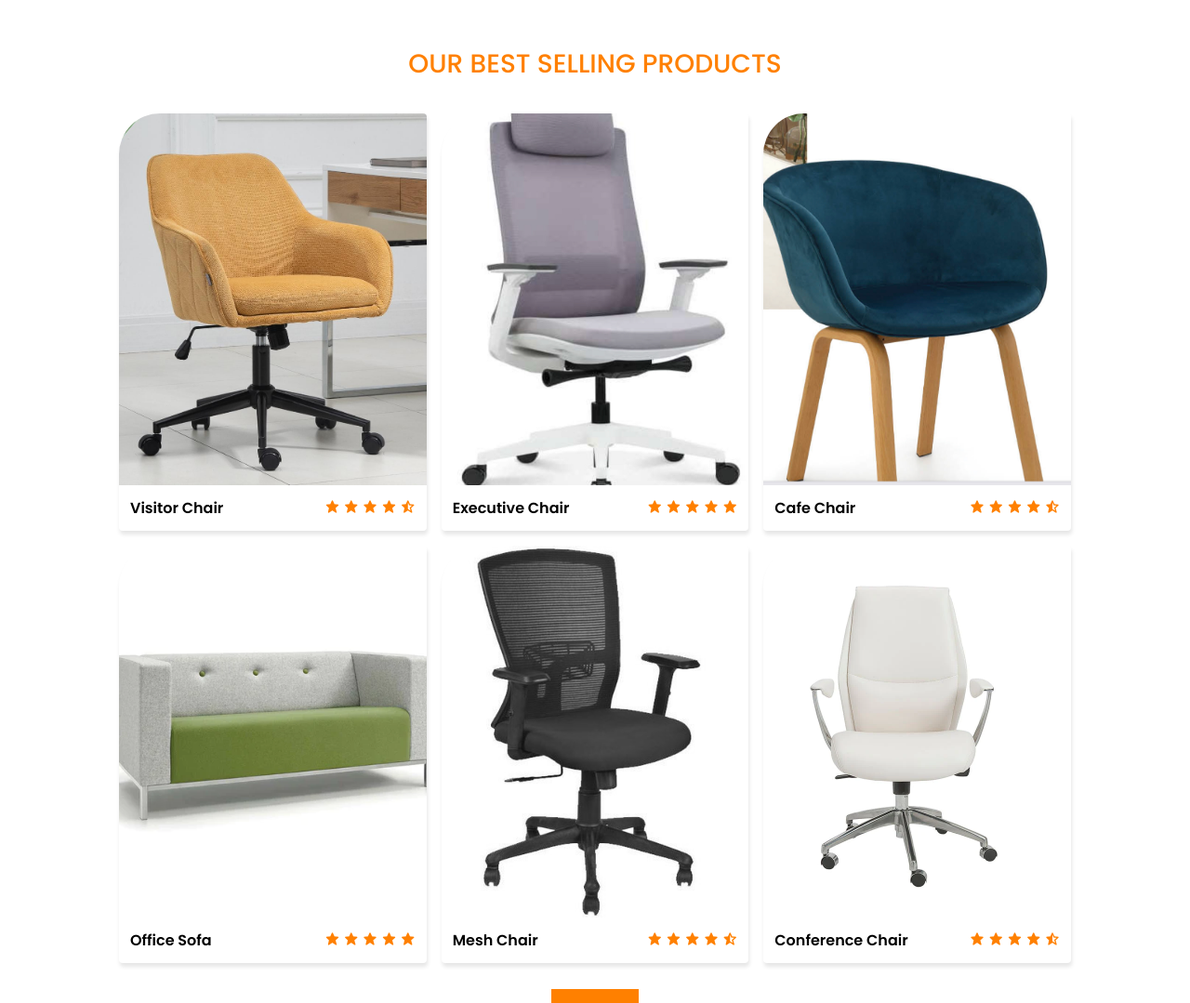
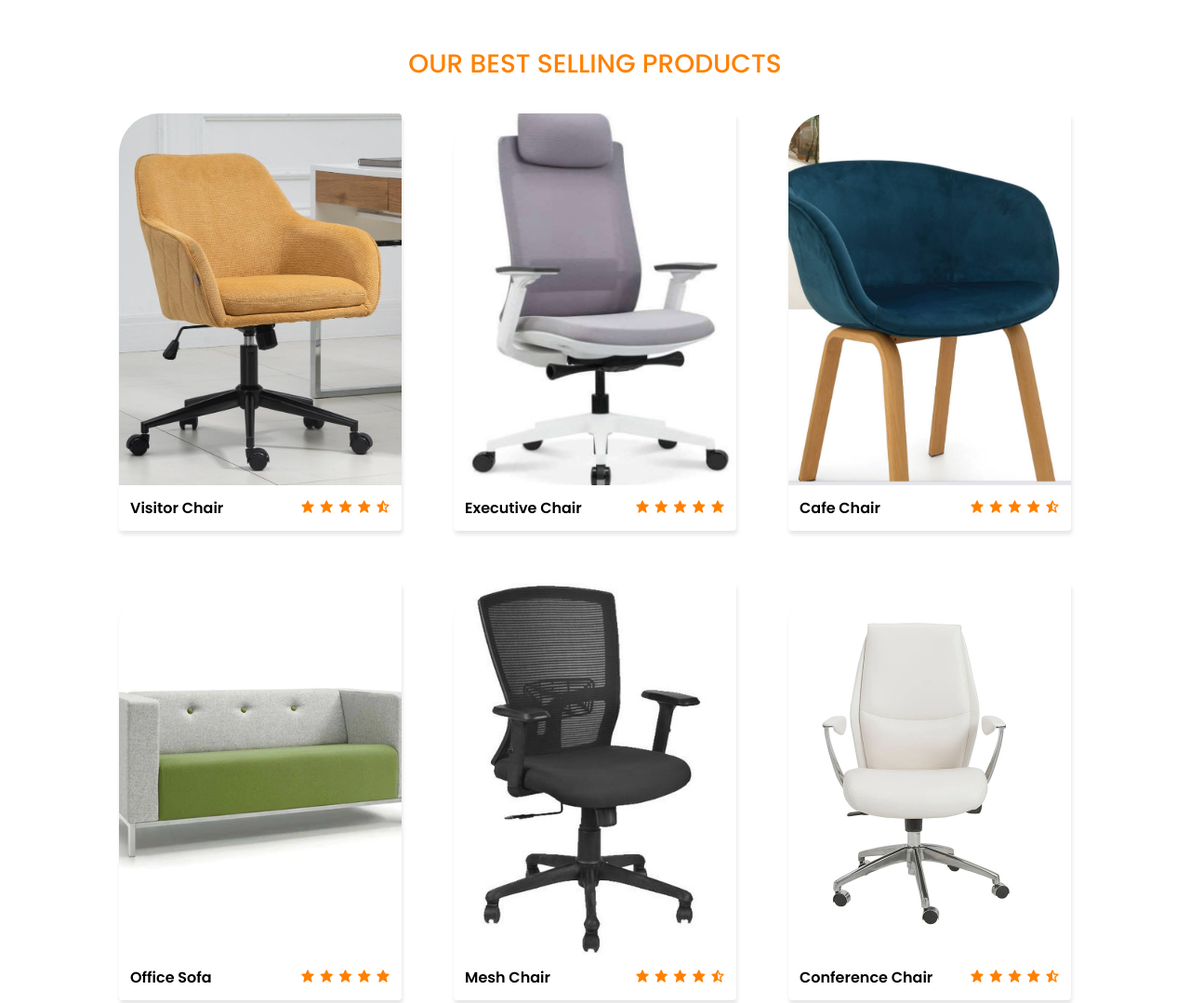
Before and after one commit to Raj2k01/TriSeat-Webpage, a plain HTML site: page index.html in a window 1280 px wide. Shown: the part 802-1881 px from the top of the page at 93% size. Drawn offline with nearby package versions, Linux system fonts and the light colour scheme.

Commit message:
Update style.css

```diff
--- a/style.css
+++ b/style.css
@@ -104,7 +104,7 @@ header {
 .new-container {
   display: grid;
   grid-template-columns: repeat(auto-fit, minmax(300px, auto));
-  gap: 1rem;
+  gap: 3.5rem;
   margin-top: 2rem;
 }
 .box {
```
